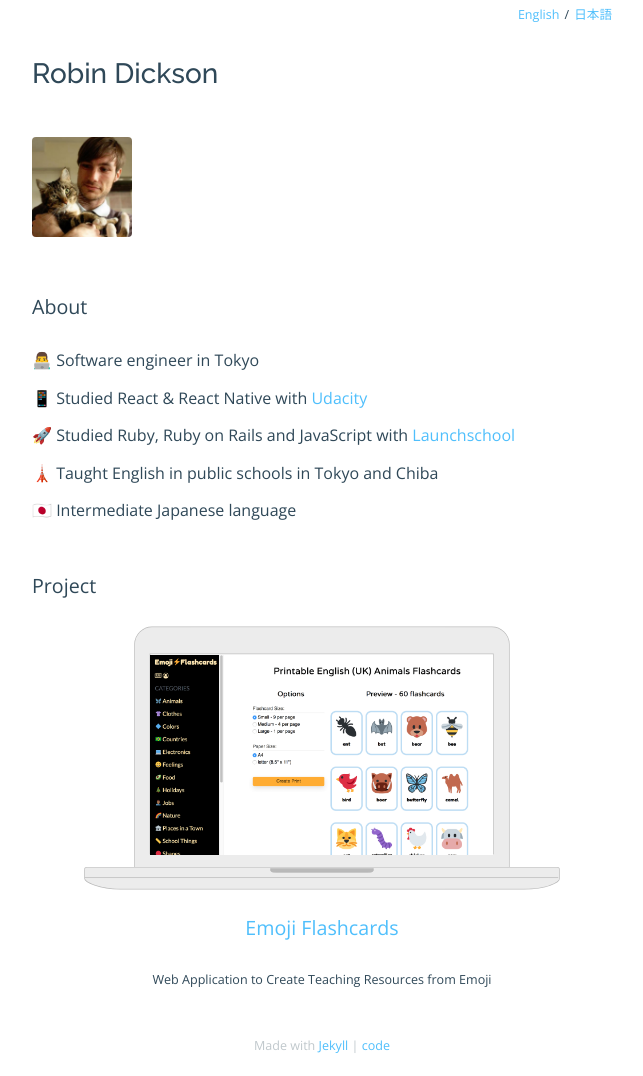
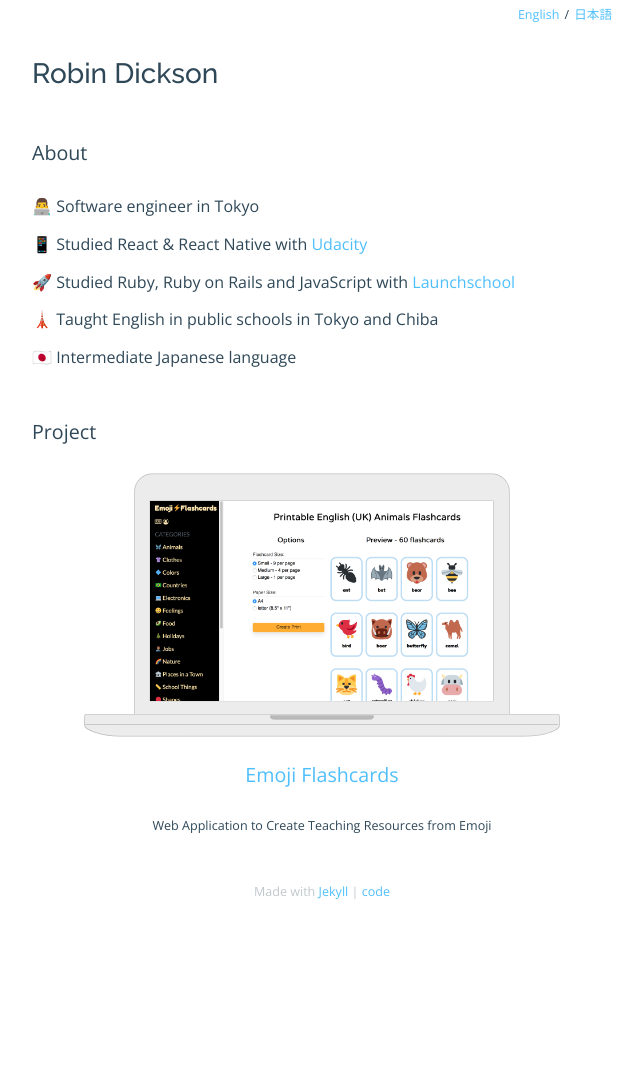
Before and after one commit to rbndickson/rbndickson.github.io, a Jekyll site: the page built from index.html, in a window 1280 px wide. Shown: the whole page, without its empty margins (318-961 px from the left). Built offline with Jekyll 4.4.1, drawn with Linux system fonts in a browser that asks for light colours; after the commit the page ends 922 px from its top, so only the background shows below that.

Commit message:
feat: Remove about image

```diff
--- a/_sass/_layout.scss
+++ b/_sass/_layout.scss
@@ -41,13 +41,6 @@ body {
 // Main
 //
 
-.about-image {
-  height: 100px;
-  width: 100px;
-  margin-bottom: 6px;
-  border-radius: 4px;
-}
-
 section {
   margin-top: 40px;
 
--- a/index.html
+++ b/index.html
@@ -3,12 +3,6 @@ layout: default
 ref: index
 lang: en
 ---
-<section>
-  <div>
-    <img class='about-image' src="/images/rbn_and_selina_square.jpg">
-  </div>
-</section>
-
 <section>
   <h2>About</h2>
   <p>👨‍💻 Software engineer in Tokyo</p>
--- a/ja/index.html
+++ b/ja/index.html
@@ -3,12 +3,6 @@ layout: default
 ref: index
 lang: ja
 ---
-<section>
-  <div>
-    <img class='about-image' src="/images/rbn_and_selina_square.jpg">
-  </div>
-</section>
-
 <section>
   <h2>About</h2>
   <p>👨‍💻 東京に住んでいるソフトウェアエンジニアです。</p>
```
